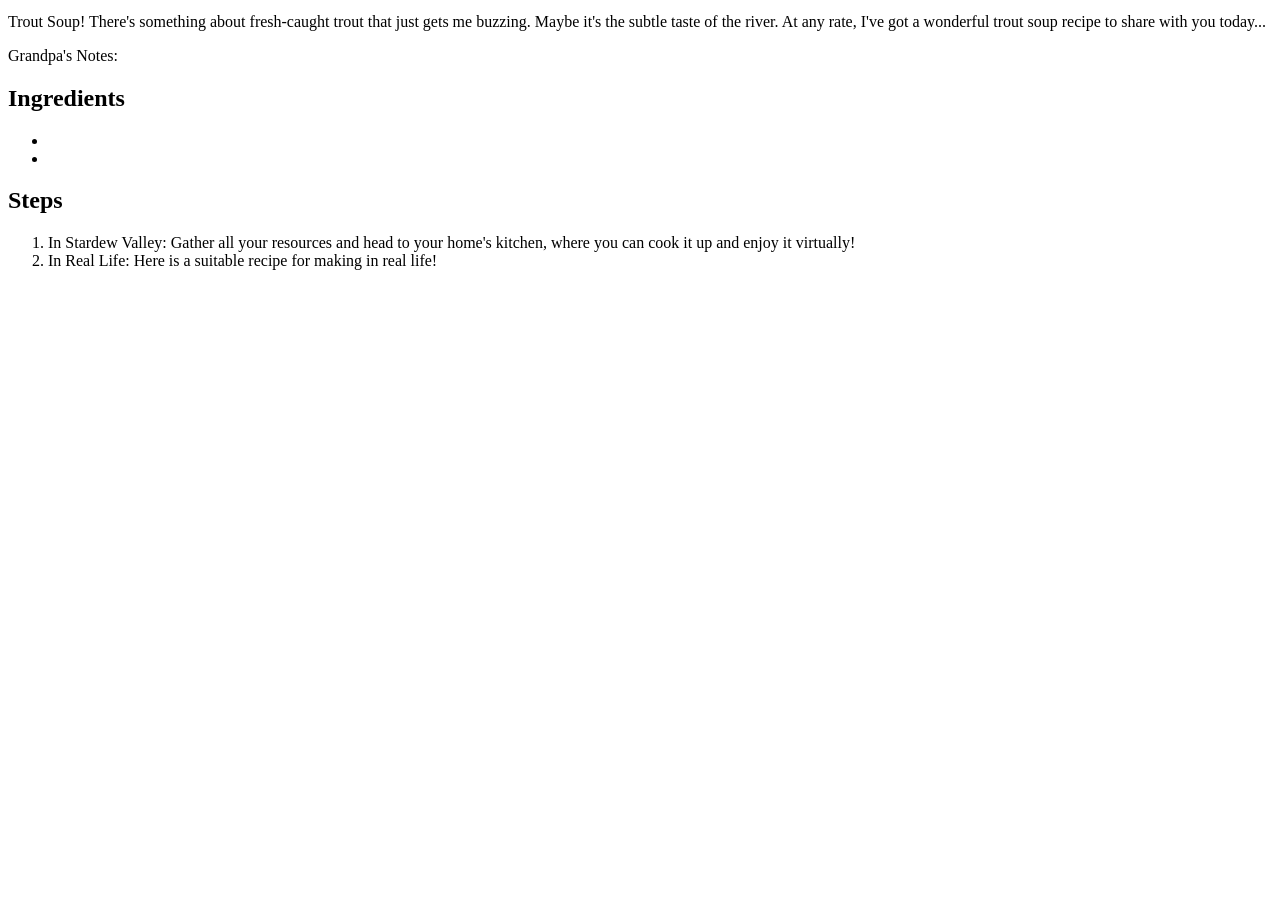
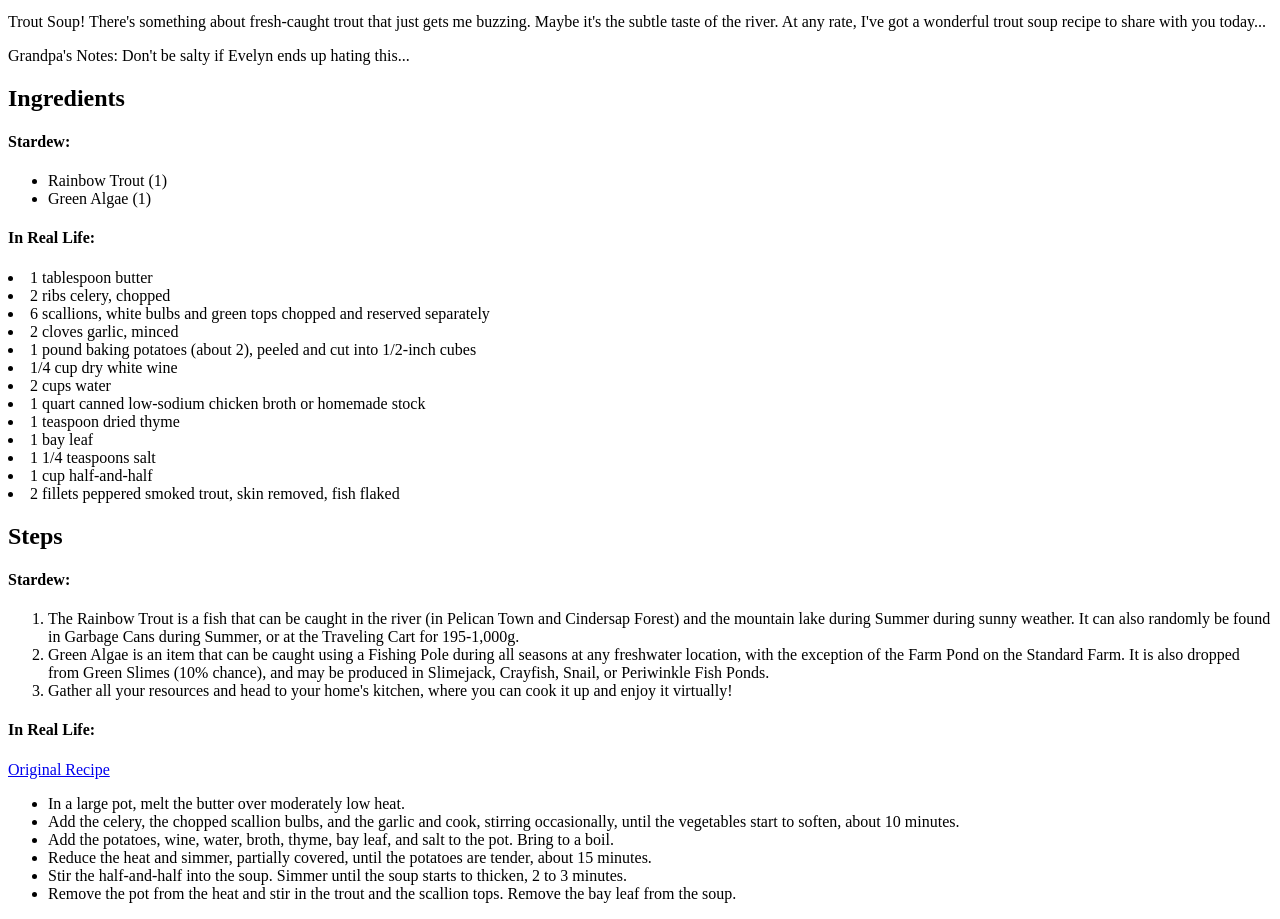
Before and after one commit to Stakhey/TheQueenOfSauce, a plain HTML site: page recipes/troutsoup.html in a window 1280 px wide. Shown: the part 220-1139 px from the top of the page. Before the commit the page ends 800 px from the top, so only its background shows below. Drawn offline with Linux system fonts and the light colour scheme.

Commit message:
Created Trout Soup Recipe

```diff
--- a/recipes/troutsoup.html
+++ b/recipes/troutsoup.html
@@ -15,16 +15,42 @@
     <p>Episode Air Date: Year 1, 14 Fall</p>
     <h2>This week's dish...</h2>
     <p>Trout Soup! There's something about fresh-caught trout that just gets me buzzing. Maybe it's the subtle taste of the river. At any rate, I've got a wonderful trout soup recipe to share with you today...</p>
-    <p>Grandpa's Notes: </p>
+    <p>Grandpa's Notes: Don't be salty if Evelyn ends up hating this... </p>
     <h2>Ingredients</h2>
+    <h4>Stardew: </h4>
     <ul>
-        <li></li>
-        <li></li>
+        <li>Rainbow Trout (1)</li>
+        <li>Green Algae (1)</li>
     </ul>
+    <h4>In Real Life: </h4>
+        <li>1 tablespoon butter</li>
+        <li>2 ribs celery, chopped</li>
+        <li>6 scallions, white bulbs and green tops chopped and reserved separately</li>
+        <li>2 cloves garlic, minced</li>
+        <li>1 pound baking potatoes (about 2), peeled and cut into 1/2-inch cubes</li>
+        <li>1/4 cup dry white wine</li>
+        <li>2 cups water</li>
+        <li>1 quart canned low-sodium chicken broth or homemade stock</li>
+        <li>1 teaspoon dried thyme</li>
+        <li>1 bay leaf</li>
+        <li>1 1/4 teaspoons salt</li>
+        <li>1 cup half-and-half</li>
+        <li>2 fillets peppered smoked trout, skin removed, fish flaked</li>
     <h2>Steps</h2>
+    <h4>Stardew: </h4>
     <ol>
-        <li>In Stardew Valley: Gather all your resources and head to your home's kitchen, where you can cook it up and enjoy it virtually!</li>
-        <li>In Real Life: Here is a suitable recipe for making <a href=""><a> in real life!</li>
+        <li>The Rainbow Trout is a fish that can be caught in the river (in Pelican Town and Cindersap Forest) and the mountain lake during Summer during sunny weather. It can also randomly be found in Garbage Cans during Summer, or at the Traveling Cart for 195-1,000g.</li>
+        <li>Green Algae is an item that can be caught using a Fishing Pole during all seasons at any freshwater location, with the exception of the Farm Pond on the Standard Farm. It is also dropped from Green Slimes (10% chance), and may be produced in Slimejack, Crayfish, Snail, or Periwinkle Fish Ponds.</li>
+        <li>Gather all your resources and head to your home's kitchen, where you can cook it up and enjoy it virtually!</li>
     </ol>
+    <h4>In Real Life:</h4><a href="https://www.foodandwine.com/recipes/smoked-trout-chowder">Original Recipe<a></a></h4>
+    <ul>
+        <li>In a large pot, melt the butter over moderately low heat.</li>
+        <li>Add the celery, the chopped scallion bulbs, and the garlic and cook, stirring occasionally, until the vegetables start to soften, about 10 minutes.</li>
+        <li>Add the potatoes, wine, water, broth, thyme, bay leaf, and salt to the pot. Bring to a boil. </li>
+        <li>Reduce the heat and simmer, partially covered, until the potatoes are tender, about 15 minutes.</li>
+        <li>Stir the half-and-half into the soup. Simmer until the soup starts to thicken, 2 to 3 minutes. </li>
+        <li>Remove the pot from the heat and stir in the trout and the scallion tops. Remove the bay leaf from the soup.</li>
+    </ul>
 </body>
 </html>
```
